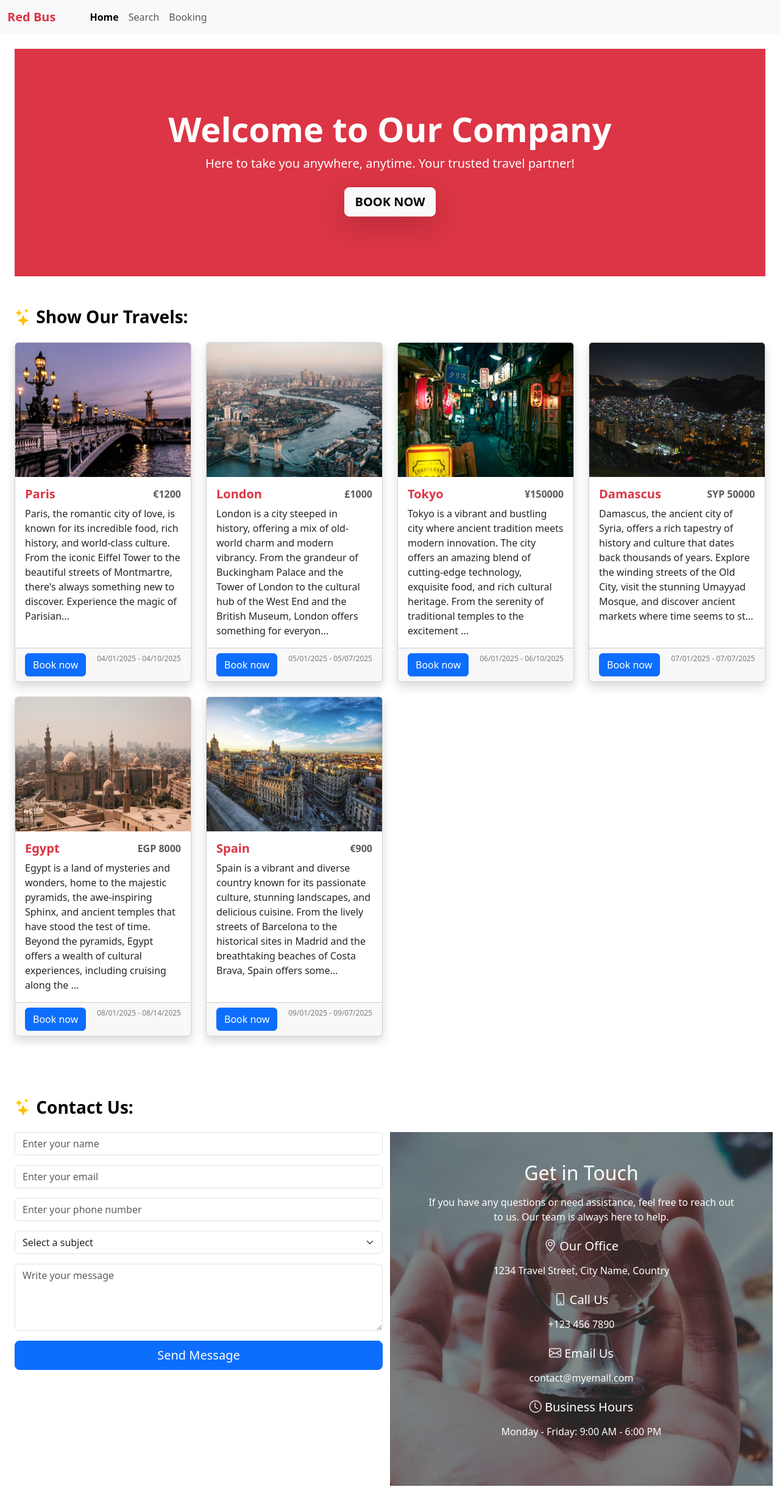
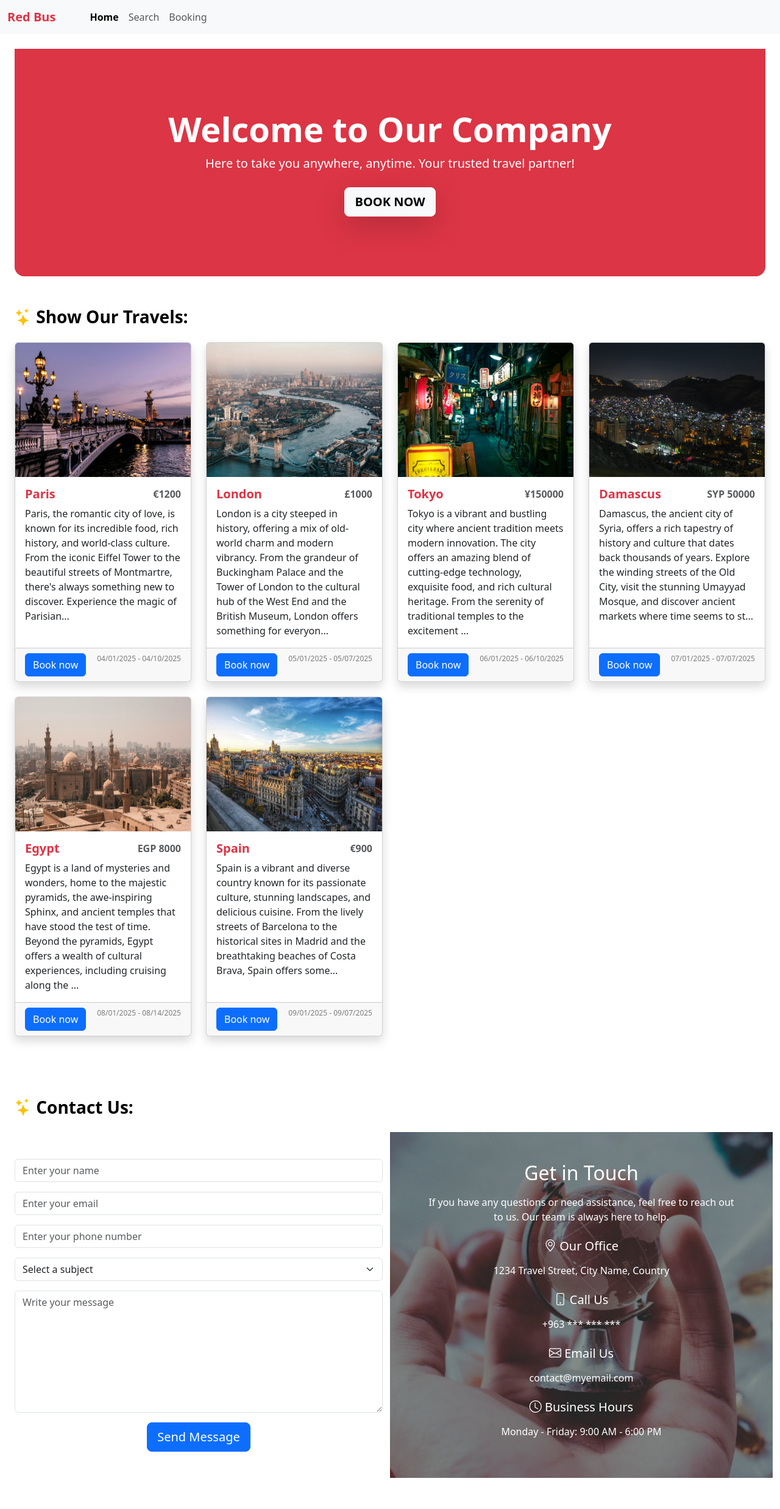
Before and after one commit to EN-BAAK/Red-bus, an Angular app: page / in a window 1280 px wide. Shown: the top 2474 px of the page at 61% size. Built offline with nearby package versions, Linux system fonts and the light colour scheme.

Commit message:
complete contact-us sectoin in home page & enhance hero section in home page

```diff
--- a/src/app/home/home.component.css
+++ b/src/app/home/home.component.css
@@ -1,16 +1,16 @@
 
 #home .overlay {
   z-index: -1;
+}
+#home .hero {
+  border-bottom-left-radius: 1rem;
+  border-bottom-right-radius: 1rem;
 }
 #home section {
   padding: 50px 0;
 }
 #home .contact-us {
   height: 800px;
-}
-#home .contact-us .contact-side,
-#home .contact-us .form-holder {
-  height: 580px;
 }
 #home .contact-us .contact-side {
   background-image: url("../../assets/images/contact.jpg");
@@ -19,3 +19,9 @@
   background-position: center center;
   z-index: 1;
 }
+#home .contact-us .form-holder textarea {
+  height: 200px;
+}
+#home .contact-us .form-holder button {
+  width: fit-content;
+}
--- a/src/app/home/home.component.html
+++ b/src/app/home/home.component.html
@@ -1,5 +1,5 @@
 <main id="home">
-  <section class="hero bg-danger text-center text-white position-relative">
+  <section class="hero bg-danger text-center text-white position-relative overflow-hidden">
     <div class="container py-5">
       <h1 class="fw-bold display-4">Welcome to Our Company</h1>
       <p class="mb-4 lead">
@@ -37,7 +37,7 @@
       <i class="bi bi-stars text-warning"></i> Contact us:
     </h1>
 
-    <div class="row justify-content-between">
+    <div class="row justify-content-between align-items-center">
       <div class="form-holder col-lg-6 col-12">
         <form (ngSubmit)="onSubmit()">
           <div class="mb-3">
@@ -104,7 +104,7 @@
           </div>
 
           <div class="d-grid">
-            <button type="submit" class="btn btn-primary btn-lg">
+            <button type="submit" class="btn btn-primary btn-lg mx-auto d-block">
               Send Message
             </button>
           </div>
@@ -124,7 +124,7 @@
           <p>1234 Travel Street, City Name, Country</p>
 
           <h5><i class="bi bi-phone"></i> Call Us</h5>
-          <p>+123 456 7890</p>
+          <p>+963 *** *** ***</p>
 
           <h5><i class="bi bi-envelope"></i> Email Us</h5>
           <p>contact&#64;myemail.com</p>
```
